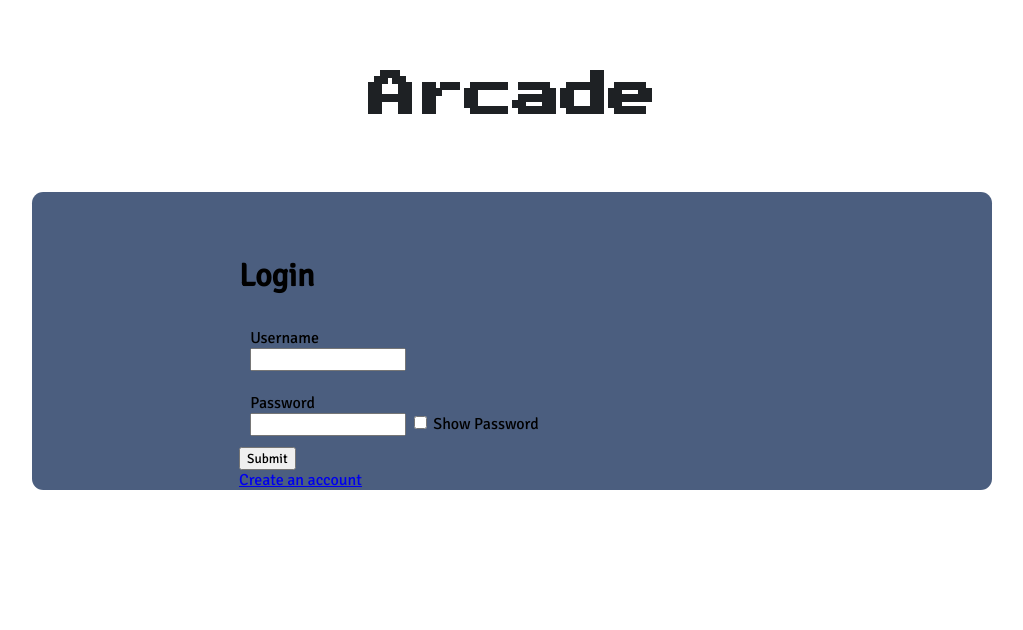
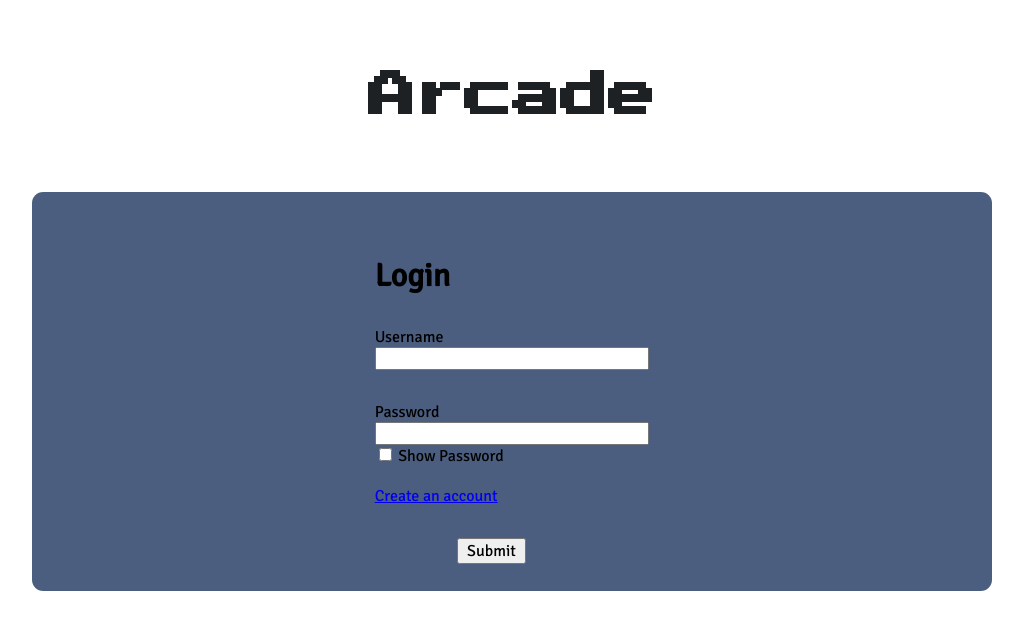
Before and after one commit to alexbrahos/Webmaster_Hackathon, a PHP site: page /html/login.html in a window 1280 px wide. Shown: the top 630 px of the page, without its empty margins (128-1151 px from the left). Run offline with PHP 8.4, Linux system fonts and the light colour scheme.

Commit message:
login page finished

```diff
--- a/css/login.css
+++ b/css/login.css
@@ -6,6 +6,7 @@
 */
 
 .formWrap {
+  display: inline-block;
   width: 100%;
   height: 100%;
   display: flex;
@@ -22,17 +23,29 @@
 }
 
 .formField {
-  padding: 0.7em;
-  float: left;
-  width: 100%;
+  margin-top: 2em;
+  margin-bottom: 2em;
 }
 
-label {
-  margin-right: 2em;
+.formInput {
+  width: 20em;
+}
+
+.formFooter {
+  width: 100%;
+  height: 100%;
+  display: flex, block;
+  justify-content: center;
+  align-items: center;
+  align-content: space-around;
 }
 
 #submitBtn {
-
+  width: 25%;
+  height: 15%;
+  font-size: medium;
+  margin-left: 30%;
+  margin-bottom: 10%;
 }
 
 /*Keep form fields aligned*/
--- a/html/login.html
+++ b/html/login.html
@@ -61,15 +61,19 @@
             <div class="formField">
                 <label for="password">Password</label>
                 <input type="password" class="formInput" name="password" id="password">
+                <br>
                 <input type="checkbox" id="showPassword" onclick="togglePassword()"> Show Password
+
+                <br><br>
+                <a id="createAccountLink" href="../html/index.html">Create an account</a>
             </div>
 
-            <!--Submit button-->
-            <input type="submit" id="submitBtn" value="Submit" class="submitbtn">
+
 
             <!--Sign up button-->
             <div class="formFooter">
-                <a href="../html/index.html">Create an account</a>
+                <!--Submit button-->
+                <input type="submit" id="submitBtn" value="Submit" class="submitbtn">
             </div>
         </form>
 
```
Lines whose indentation alone changed are shown as unchanged.
